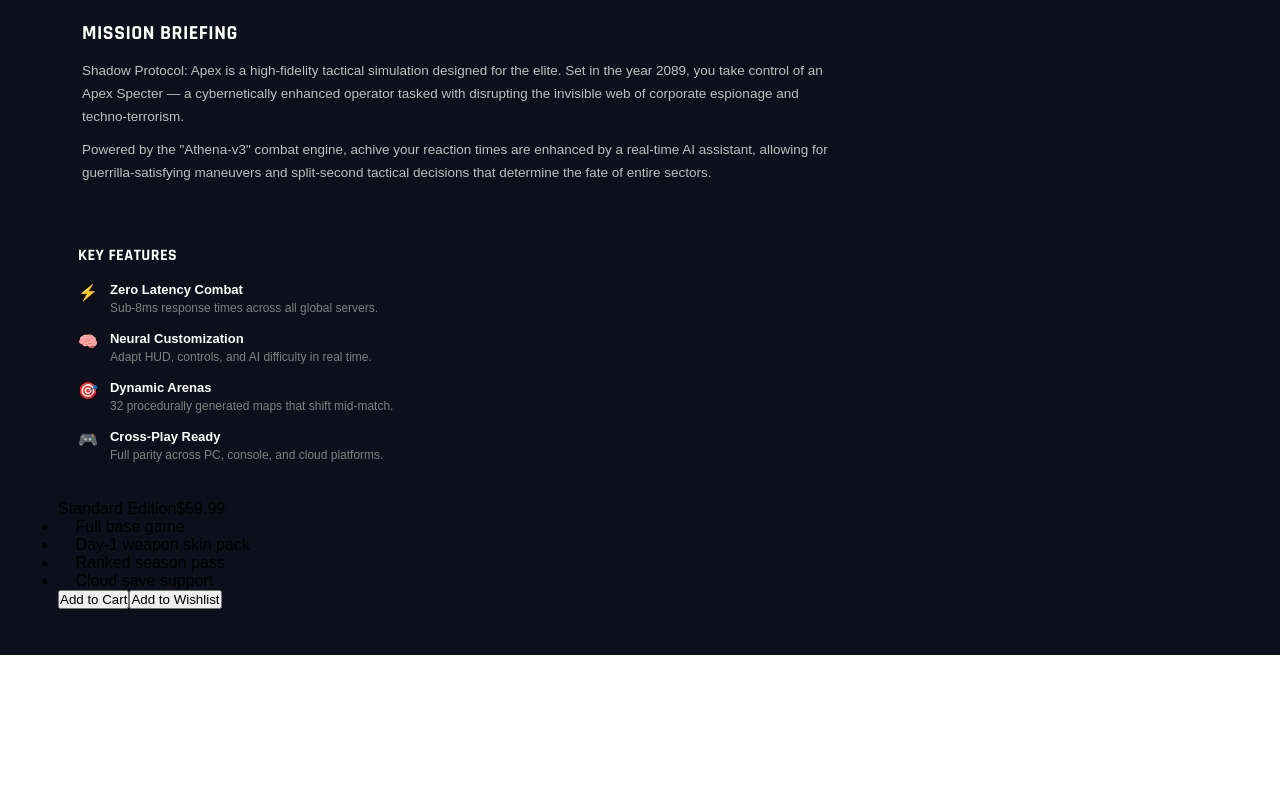
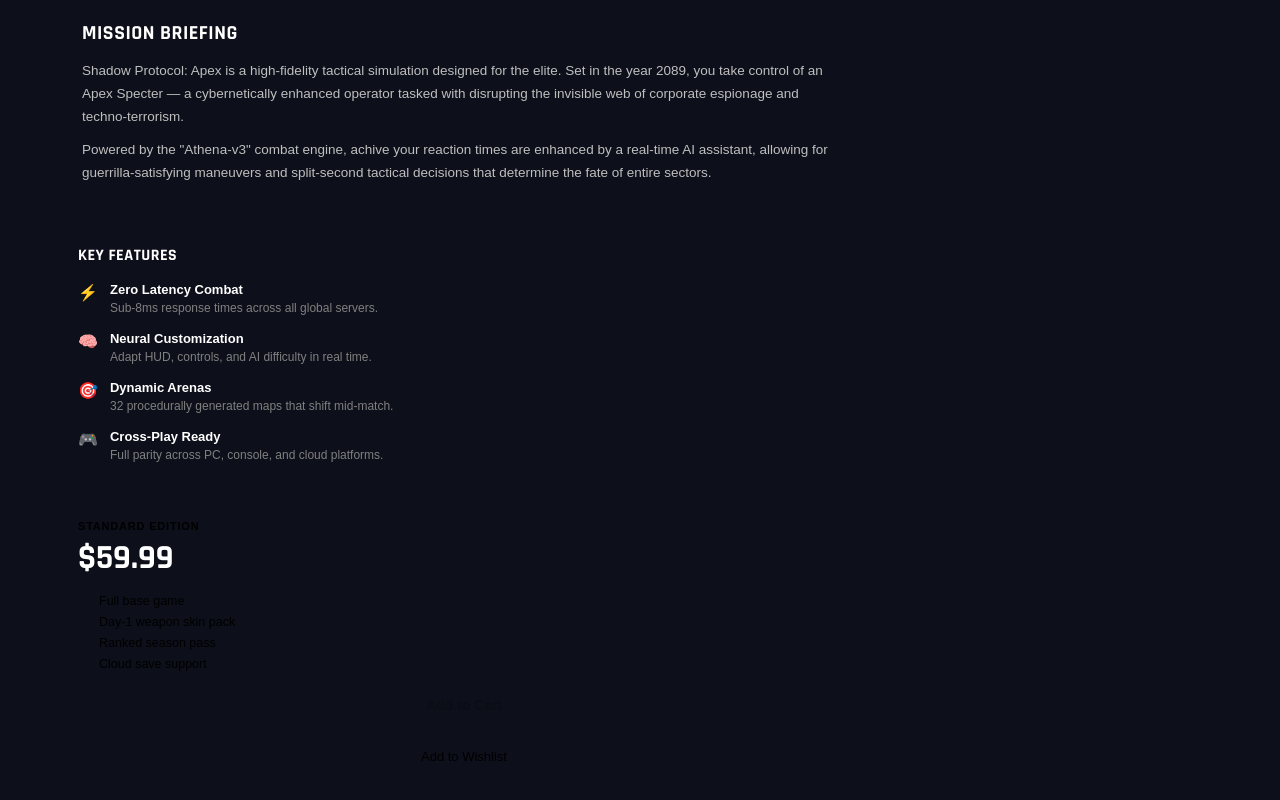
Before and after one commit to DASUN53/playsphere_project, a React (Vite) app in the folder frontend/: page / in a window 1280 px wide. Shown: the part 1227-2027 px from the top of the page. Before the commit the page ends 1882 px from the top, so only its background shows below. Built offline with nearby package versions, Linux system fonts and the light colour scheme.

Commit message:
Adding payment panel styles

```diff
--- a/frontend/src/Components/GameCard/GameCard.css
+++ b/frontend/src/Components/GameCard/GameCard.css
@@ -142,6 +142,90 @@
   line-height: 1.5;
 }
 
+/* Purchase Panel */
+.purchase-panel {
+  background: var(--bg-card);
+  border: 1px solid var(--border);
+  border-radius: 10px;
+  padding: 20px;
+  display: flex;
+  flex-direction: column;
+  gap: 14px;
+}
+
+.purchase-header {
+  display: flex;
+  flex-direction: column;
+  gap: 4px;
+}
+
+.purchase-label {
+  font-size: 11px;
+  font-weight: 600;
+  color: var(--text-muted);
+  text-transform: uppercase;
+  letter-spacing: 0.8px;
+}
+
+.purchase-price {
+  font-family: "Rajdhani", sans-serif;
+  font-size: 34px;
+  font-weight: 700;
+  color: #fff;
+}
+
+.purchase-includes {
+  display: flex;
+  flex-direction: column;
+  gap: 7px;
+}
+
+.purchase-includes li {
+  display: flex;
+  align-items: center;
+  gap: 8px;
+  font-size: 12.5px;
+  color: var(--text-soft);
+}
+
+.btn-buy {
+  background: var(--cyan);
+  color: #0b0e14;
+  border: none;
+  border-radius: 7px;
+  padding: 12px;
+  font-size: 14px;
+  font-weight: 700;
+  width: 100%;
+  transition:
+    background 0.2s,
+    transform 0.1s;
+}
+.btn-buy:hover {
+  background: var(--cyan-dim);
+}
+.btn-buy:active {
+  transform: scale(0.98);
+}
+
+.btn-wishlist {
+  background: transparent;
+  color: var(--text-soft);
+  border: 1px solid var(--border);
+  border-radius: 7px;
+  padding: 10px;
+  font-size: 13px;
+  font-weight: 500;
+  width: 100%;
+  transition:
+    border-color 0.2s,
+    color 0.2s;
+}
+.btn-wishlist:hover {
+  border-color: var(--cyan);
+  color: var(--cyan);
+}
+
 /* ── Responsive ── */
 @media (max-width: 900px) {
   .game-detail {
```
